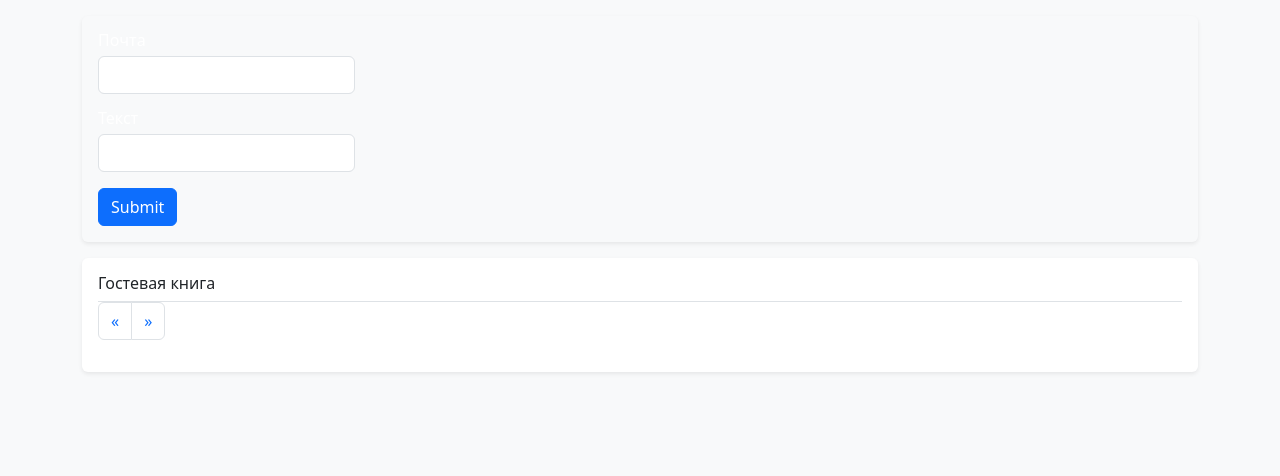
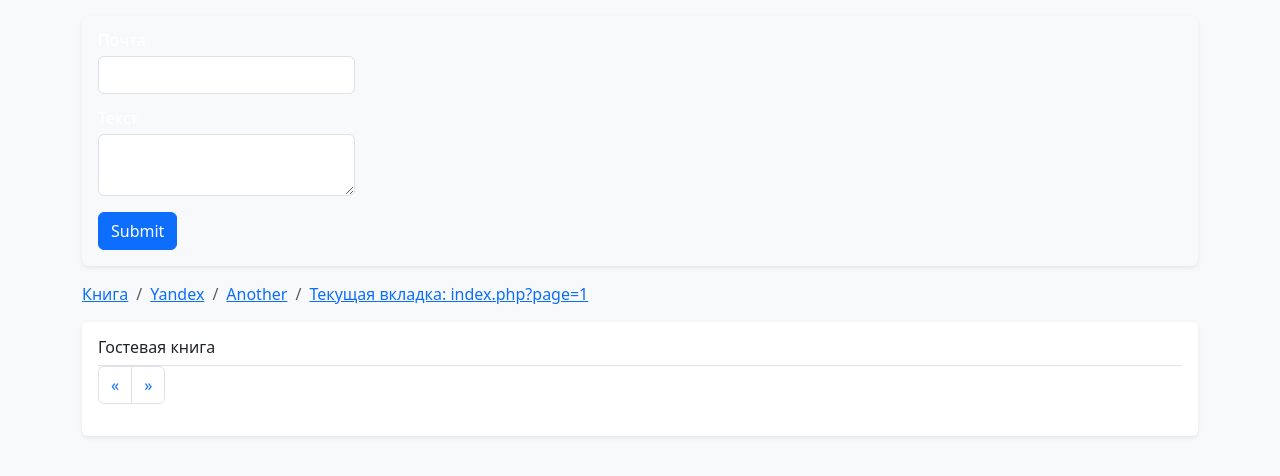
Before and after one commit to Kibertr/zadaniya, a PHP site: page /index.php?page=1 in a window 1280 px wide. Shown: the top 476 px of the page. Run offline with PHP 8.4, Linux system fonts and the light colour scheme; data that the repository does not hold is empty; some libraries are stand-ins or nearby versions.

Commit message:
Update index.php

```diff
--- a/gk/index.php
+++ b/gk/index.php
@@ -6,7 +6,7 @@ $cl = new database();
 <html lang="en" data-bs-theme="auto">
     <head>
         <script src="assets/js/color-modes.js"></script>
-
+        <script src="jquery-3.7.1.js"></script>
         <meta charset="utf-8">
         <meta name="viewport" content="width=device-width, initial-scale=1">
         <meta name="description" content="">
@@ -44,26 +44,64 @@ $cl = new database();
         <input type="email" name="mail" class="form-control" id="exampleInputEmail1" aria-describedby="emailHelp">
       </div>
       <div class="mb-3">
-        <label for="exampleInputPassword1" class="form-label">Текст</label>
-        <input type="text" name="text" class="form-control" id="exampleInputPassword1">
+        <label for="text" class="form-label">Текст</label>
+        <textarea  name="text" class="form-control" id="text"></textarea>
       </div>
         <input type="hidden" name="date" value="<?php echo date('Y-m-d'); ?>">
         <input type="hidden" name="ip" value="<?php echo $_SERVER['REMOTE_ADDR'];?>">
       <button type="submit" class="btn btn-primary">Submit</button>
     </form>
+    <script>
+      $("textarea").on('keyup', function (e) {
+        if (e.key === 'Enter' || e.keyCode === 13) {
+          $('textarea').val($('textarea').val() + '<br>');
+        }
+      });
+    </script>
+
 </div>
 </div>
+
+<?php
+// Получаем текущую страницу
+$current_page = basename($_SERVER['REQUEST_URI']);
+
+// Генерируем "хлебные крошки"
+echo '<nav aria-label="breadcrumb">';
+echo '<ol class="breadcrumb">';
+
+// Главный элемент
+echo '<li class="breadcrumb-item">';
+echo '<a href="index.php">Книга</a>';
+echo '</li>';
+
+// Промежуточные элементы
+echo '<li class="breadcrumb-item"><a href="https://ya.ru">Yandex</a></li>';
+echo '<li class="breadcrumb-item"><a href="another.php">Another</a></li>';
+
+
+// Текущий элемент
+echo "<li class='breadcrumb-item'><a class='active' class='link-success' href='".$current_page."'>"."Текущая вкладка: ".$current_page."</a></li>";
+echo '</nav>';
+?>
 
   <div class="my-3 p-3 bg-body rounded shadow-sm">
     <h6 class="border-bottom pb-2 mb-0">Гостевая книга</h6>
     <?php
         $vsego = $cl->pagination();
         $limit = 10;
-        if (isset($_GET['page'])){
+        if(empty($_GET['page'])){
+          $_GET['page']=1;
+        }
+        if(isset($_GET['page'])){
           $stranica = $_GET['page'];
           }
         else $stranica = 1;
-        $stranic = round($vsego/$limit);
+        if ($vsego%$limit<5 & $vsego%$limit!=0){
+          $stranic = round($vsego/$limit)+1;
+        }else{
+          $stranic = round($vsego/$limit);
+        }
         $nachalo = $stranica * $limit - $limit;
         echo '
         <nav aria-label="Page navigation example">
@@ -79,7 +117,6 @@ $cl = new database();
           }else{
             echo '<li class="page-item"><a class="page-link" href="?page='.$i.'">'.$i.'</a></li>';
         }
-
         }
         echo '<li class="page-item">
                 <a class="page-link" href="?page='.$cl->plus($stranica,$stranic).'" aria-label="Next">
@@ -88,13 +125,12 @@ $cl = new database();
             </li>
           </ul>
         </nav>';
-
         $array = $cl->getdata($nachalo);
         foreach($array as $key=>$val){
               echo '<div class="d-flex text-body-secondary pt-3">';
               echo '<svg class="bd-placeholder-img flex-shrink-0 me-2 rounded" width="32" height="32" xmlns="http://www.w3.org/2000/svg" role="img" aria-label="Placeholder: 32x32" preserveAspectRatio="xMidYMid slice" focusable="false"><title>Placeholder</title><rect width="100%" height="100%" fill="#007bff"/><text x="50%" y="50%" fill="#007bff" dy=".3em">32x32</text></svg>';
               echo '<p class="pb-3 mb-0 small lh-sm border-bottom" style="width:100%;">';
-              echo '<strong class="d-block text-gray-dark">'.$val["mail"]."<text style='float:right;'>".$val['ip']."</text></strong>";
+              echo '<strong class="d-block text-gray-dark">'.$val['id'].". ".$val["mail"]."<text style='float:right;'>".$val['ip']."</text></strong>";
               echo '<br>';
               echo '<text>'.$val['text'].'</text>';
               echo '<strong class="d-block text-gray-dark" style="float:right;">'.$val["date"]."</strong>";
```
